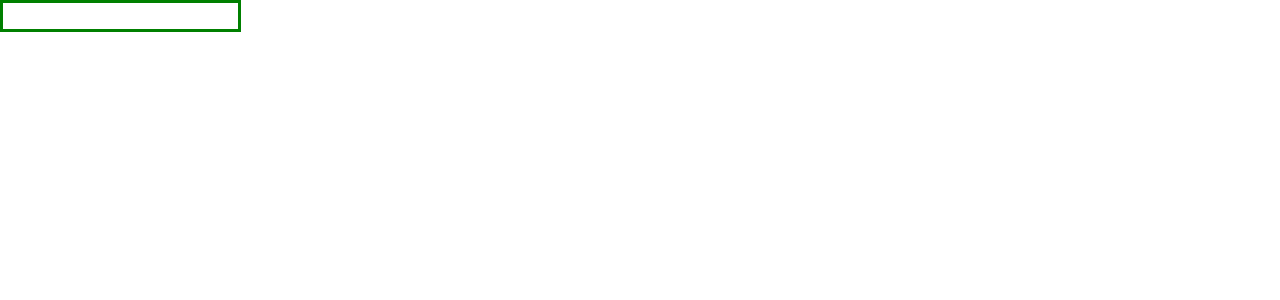
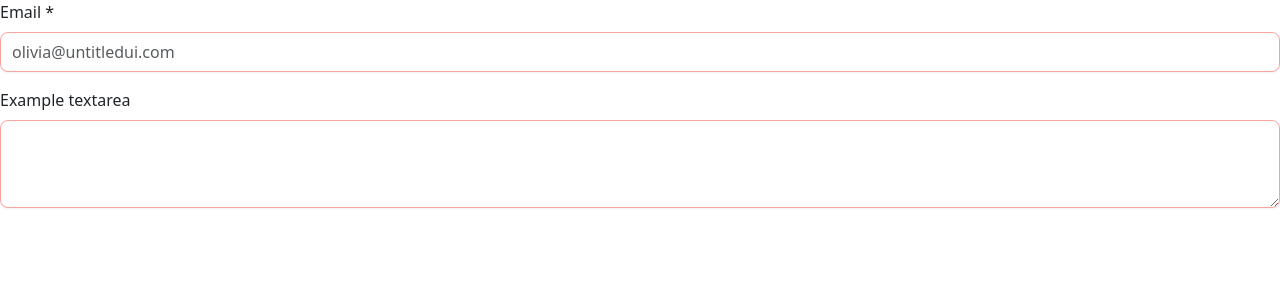
Before and after one commit to Kiaba/PayBee-Course, an Angular app: page / in a window 1280 px wide. Shown: the top 300 px of the page. Built offline with nearby package versions, Linux system fonts and the light colour scheme.

Commit message:
Input with paybee, medium, orange and purple modificators

```diff
--- a/angular.json
+++ b/angular.json
@@ -112,5 +112,8 @@
         }
       }
     }
+  },
+  "cli": {
+    "analytics": "0337824b-2a89-448e-82f4-b749df580285"
   }
 }
--- a/src/app/app.component.html
+++ b/src/app/app.component.html
@@ -1 +1,10 @@
-<div><input type="text"></div>
+<div class="mb-3">
+  <label for="exampleFormControlInput1" class="form-label">Email *</label>
+  <input type="email" class="form-control form-control--paybee form-control--orange" id="exampleFormControlInput1"
+    placeholder="olivia@untitledui.com">
+</div>
+<div class="mb-3">
+  <label for="exampleFormControlTextarea1" class="form-label">Example textarea</label>
+  <textarea class="form-control form-control--paybee form-control--orange" id="exampleFormControlTextarea1"
+    rows="3"></textarea>
+</div>
--- a/src/app/app.component.scss
+++ b/src/app/app.component.scss
@@ -1,8 +1,47 @@
-input{
-  border:3px solid green;
+.form-control.form-control--paybee{
+  background: #FFFFFF;
+  color:#667085;
+  border:1px solid #D0D5DD;
+  border-radius: 8px;
+  // font-family: Inter;
+  font-size:16px;
+  font-weight:400;
+  line-height: 24px;
+  padding: 7px 11px;
+  box-shadow:0px 1px 2px 0px #1018280D;
 }
 
-input:focus{
-  outline: none;
-  border-color:red;
+.form-control.form-control--paybee:focus
+{
+  color:#101828;
+  border: 2px solid;
+  box-shadow: none;
+  padding: 6px 10px;
 }
+
+.form-control.form-control--orange{
+  border-color:#FDA29B;
+}
+
+.form-control.form-control--orange:focus
+ {
+  border-color: #F04438;
+}
+
+.form-control.form-control--purple:focus
+{
+  border-color:#9E77ED;
+}
+
+.form-control.form-control--medium{
+  padding: 9px 13px;
+}
+
+.form-control.form-control--medium:focus {
+  padding: 8px 12px;
+}
+
+.form-control.form-control--paybee:disabled
+{
+background:#F9FAFB;
+}
```
